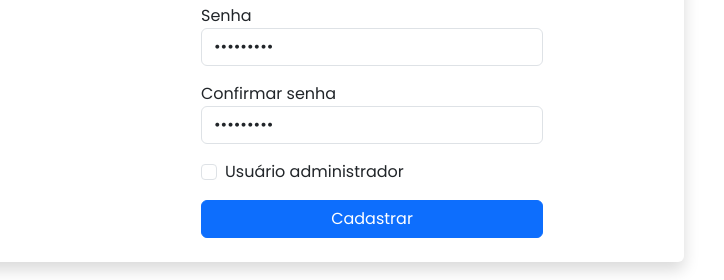
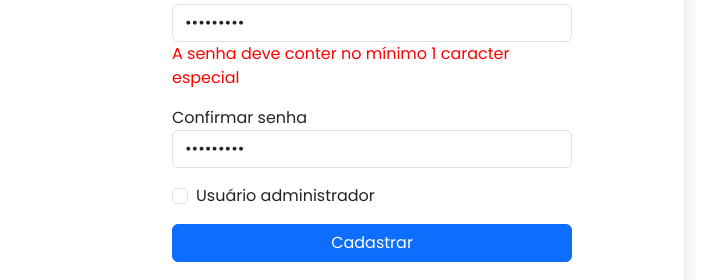
Before and after one commit to FernandaHenckel/Grupo-10, a website: page public/cadastro.html in a window 1280 px wide. Both pictures are taken after typing "Sample", "name@example.com", "name@example.com", "Sample123", "Sample123" into the empty fields and a click on the button "Cadastrar". Shown: the part 465-745 px from the top of the page, 556-1280 px from the left. Drawn offline with nearby package versions, Linux system fonts and the light colour scheme; no server answers.

Commit message:
adicionando div alerta

```diff
--- a/public/cadastro.html
+++ b/public/cadastro.html
@@ -43,6 +43,7 @@
                         <div class="mb-3">
                             <p class="my-0">Email</p>
                             <input id="ipt_email" type="email" class="form-control" placeholder="exemplo@email.com">
+                            <div id="output_email"></div>
                         </div>
                         <div class="mb-3">
                             <p class="my-0">Confirmar email</p>
@@ -51,10 +52,12 @@
                         <div class="mb-3">
                             <p class="my-0">Senha</p>
                             <input id="ipt_senha" type="password" class="form-control" placeholder="Insira sua senha...">
+                            <div id="output_senha"></div>
                         </div>
                         <div class="mb-3">
                             <p class="my-0">Confirmar senha</p>
                             <input id="ipt_senha_confirm" type="password" class="form-control" placeholder="Confirme sua senha...">
+                            <div id="output_confirmacao"></div>
                         </div>
                         <div class="form-check mb-3">
                             <input id="ipt_admin" type="checkbox" class="form-check-input">
@@ -81,6 +84,10 @@ function cadastrar(event){
         var emailCVar = (ipt_email_confirm.value).toLowerCase();
         var senhaVar = ipt_senha.value;
         var senhaCVar = ipt_senha_confirm.value;
+
+        output_email.innerHTML = "";
+        output_senha.innerHTML = "";
+        output_confirmacao.innerHTML = "";
 
         var id_usuario = sessionStorage.id_usuario;
         var fk_empresa = sessionStorage.fk_empresa;
```
